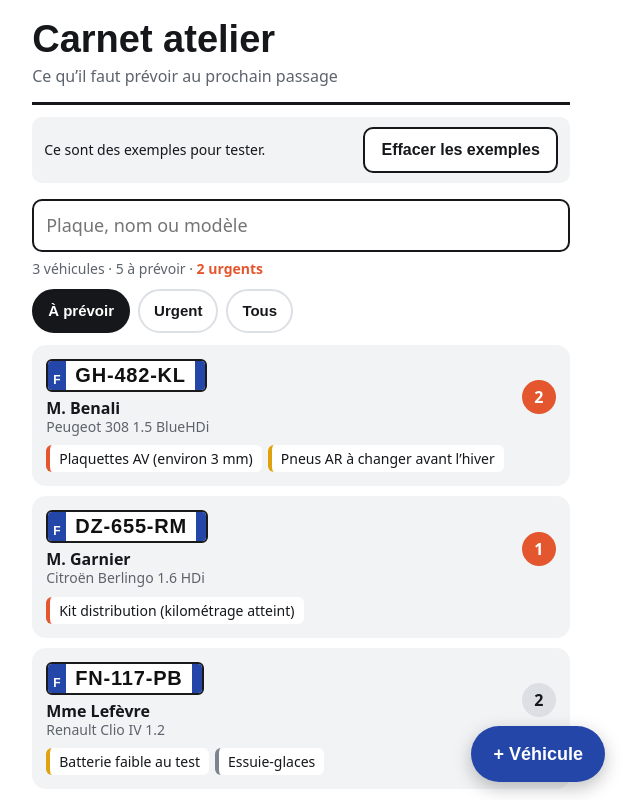
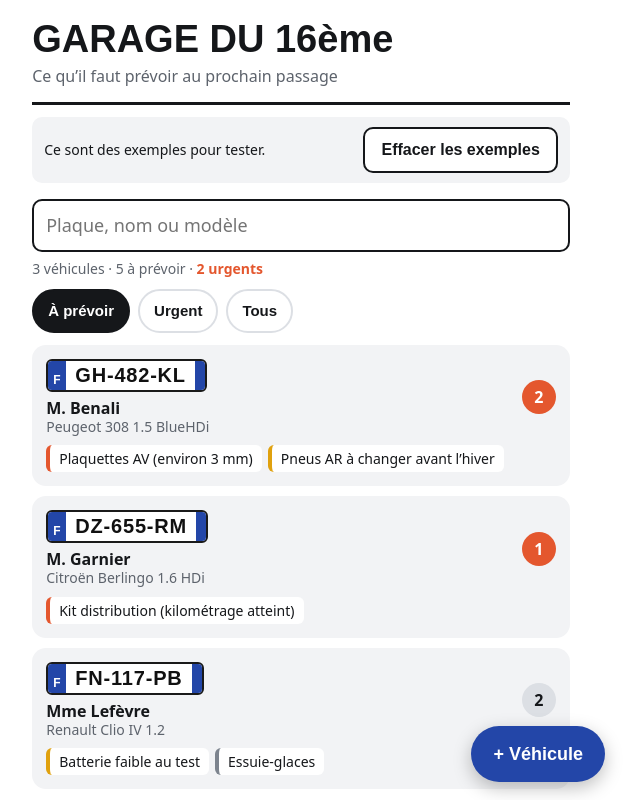
Before and after one commit to Damien-FER/Garage, a plain HTML site: page index.html in a window 1280 px wide. Shown: the top 800 px of the page, without its empty margins (339-981 px from the left). Drawn offline with Linux system fonts and the light colour scheme.

Commit message:
Titre : GARAGE DU 16ème
Co-Authored-By: Claude Opus 5.5 <noreply@anthropic.com>

```diff
--- a/index.html
+++ b/index.html
@@ -1,5 +1,5 @@
 <!DOCTYPE html>
-<html lang="fr"><head><meta charset="utf-8"><meta name="viewport" content="width=device-width,initial-scale=1"><title>Carnet atelier</title><meta name="theme-color" content="#2346a8"><link rel="manifest" href="manifest.json"><link rel="icon" href="icon.svg" type="image/svg+xml"><link rel="apple-touch-icon" href="icon-192.png"><meta name="apple-mobile-web-app-capable" content="yes"><meta name="mobile-web-app-capable" content="yes"><meta name="apple-mobile-web-app-title" content="Carnet"><style id="css">
+<html lang="fr"><head><meta charset="utf-8"><meta name="viewport" content="width=device-width,initial-scale=1"><title>GARAGE DU 16ème</title><meta name="theme-color" content="#2346a8"><link rel="manifest" href="manifest.json"><link rel="icon" href="icon.svg" type="image/svg+xml"><link rel="apple-touch-icon" href="icon-192.png"><meta name="apple-mobile-web-app-capable" content="yes"><meta name="mobile-web-app-capable" content="yes"><meta name="apple-mobile-web-app-title" content="Garage 16ème"><style id="css">
 /* VOICE: atelier, direct, pratique, une main sur le téléphone
    IDEA: le carnet d'atelier où chaque fiche s'ouvre par sa plaque d'immatriculation
    PICTURE: la liste des véhicules elle-même, plaques en tête de fiche
@@ -267,7 +267,7 @@ function banner(){
   return h;
 }
 function list(){
-  return '<header class="top"><div><h1>Carnet atelier</h1><p class="sub">Ce qu’il faut prévoir au prochain passage</p></div><span class="st" id="st"></span></header>'+banner()+
+  return '<header class="top"><div><h1>GARAGE DU 16ème</h1><p class="sub">Ce qu’il faut prévoir au prochain passage</p></div><span class="st" id="st"></span></header>'+banner()+
   '<div class="search"><input id="q" type="search" autocomplete="off" placeholder="Plaque, nom ou modèle" aria-label="Rechercher" value="'+esc(ui.q)+'"></div>'+
   '<div class="sum" id="sum"></div>'+
   '<div class="chips" id="chips">'+[['prevoir','À prévoir'],['urgent','Urgent'],['tous','Tous']].map(x=>'<button class="chip'+(ui.f===x[0]?' on':'')+'" data-a="filt" data-k="'+x[0]+'">'+x[1]+'</button>').join('')+'</div>'+
@@ -339,7 +339,7 @@ function confirmHtml(){
   return '<div class="sheet" data-a="closebg"><div role="dialog" aria-label="Confirmer"><h3>'+(ph?'Retirer la photo ?':'Supprimer ce véhicule ?')+'</h3><p>'+(ph?'La photo de ce véhicule sera effacée.':'Toutes ses notes seront effacées.')+'</p><div class="end"><button class="btn" data-a="close">Annuler</button><button class="btn danger" data-a="'+(ph?'delphotook':'delok')+'">'+(ph?'Retirer':'Supprimer')+'</button></div></div></div>';
 }
 function loginHtml(){
-  return '<header class="top"><div><h1>Carnet atelier</h1><p class="sub">Carnet partagé de l’atelier</p></div></header>'+
+  return '<header class="top"><div><h1>GARAGE DU 16ème</h1><p class="sub">Carnet partagé de l’atelier</p></div></header>'+
   '<div class="login"><h3>Connexion</h3><div class="f"><label for="le">Email</label><input id="le" type="email" autocomplete="username" inputmode="email" autocapitalize="off" autocorrect="off" spellcheck="false"></div>'+
   '<div class="f"><label for="lp">Mot de passe</label><input id="lp" type="password" autocomplete="current-password"></div>'+
   '<button class="btn primary" style="width:100%" data-a="login">Se connecter</button><div class="hint" id="lh"></div>'+
@@ -348,8 +348,8 @@ function loginHtml(){
 function render(){
   pendingRender=false;
   let h,isList=false;const v=CLOUD&&!user?null:cur();
-  if(CLOUD&&loadErr)h='<header class="top"><div><h1>Carnet atelier</h1></div></header><p class="empty">'+esc(loadErr)+'</p><button class="btn primary" style="width:100%" data-a="reload">Réessayer</button>';
-  else if(CLOUD&&user===undefined)h='<header class="top"><div><h1>Carnet atelier</h1></div></header><p class="empty">Chargement…</p>';
+  if(CLOUD&&loadErr)h='<header class="top"><div><h1>GARAGE DU 16ème</h1></div></header><p class="empty">'+esc(loadErr)+'</p><button class="btn primary" style="width:100%" data-a="reload">Réessayer</button>';
+  else if(CLOUD&&user===undefined)h='<header class="top"><div><h1>GARAGE DU 16ème</h1></div></header><p class="empty">Chargement…</p>';
   else if(CLOUD&&!user)h=loginHtml();
   else if(v)h=detail(v);
   else{h=list();isList=true}
--- a/sw.js
+++ b/sw.js
@@ -1,6 +1,6 @@
 // Garde l'appli en cache pour qu'elle s'ouvre sans réseau.
 // Les données du carnet partagé passent par Firebase, qui a son propre cache hors ligne : on n'y touche pas ici.
-const CACHE = 'carnet-v2';
+const CACHE = 'carnet-v3';
 const FILES = ['./', 'index.html', 'config.js', 'manifest.json', 'icon.svg', 'icon-192.png', 'icon-512.png'];
 
 self.addEventListener('install', e => {
```
Also changed, not shown: manifest.json.
